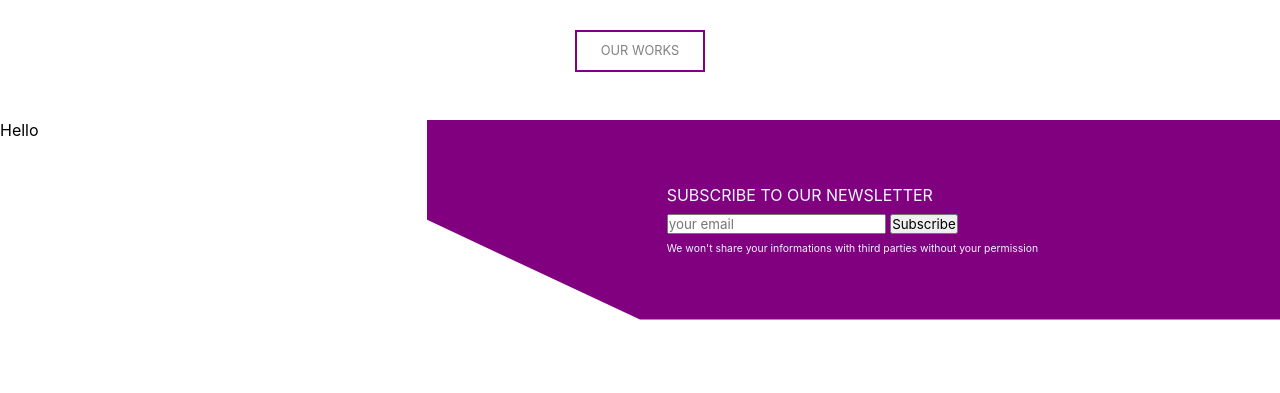
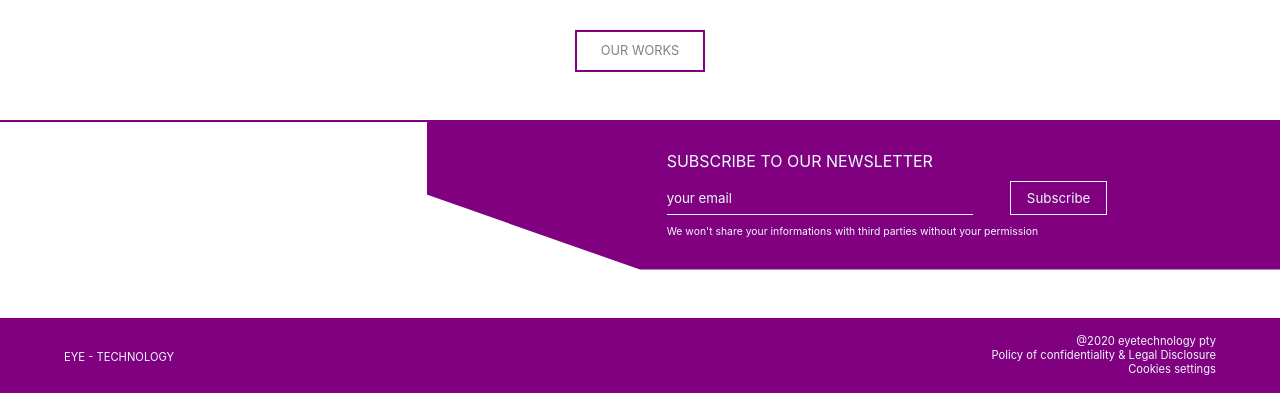
Before and after one commit to Gracekal91/startup_eyetech, a plain HTML site: page index.html in a window 1280 px wide. Shown: the part 2149-2542 px from the top of the page. Before the commit the page ends 2517 px from the top, so only its background shows below. Drawn offline with Linux system fonts and the light colour scheme.

Commit message:
Done -- expcept Featues section

```diff
--- a/css/main.css
+++ b/css/main.css
@@ -316,16 +316,77 @@ header .showcase .showcase-second .showcase-btn {
   text-align: left;
   padding-left: 15rem;
   width: 100%;
-  min-height: 200px;
+  min-height: 150px;
   background: purple;
   clip-path: polygon(0 0, 100% 0%, 100% 100%, 25% 100%, 0% 50%);
 }
 
 .newsletter .right-line h4 {
   font-weight: 400;
-  margin-bottom: 0.5rem;
+  margin-bottom: 0.6rem;
 }
 .newsletter .right-line small {
-  margin-top: 0.5rem;
+  margin-top: 0.6rem;
   font-size: 0.65rem;
 }
+
+.newsletter .right-line input {
+  border: none;
+  border-bottom: 1.5px solid aliceblue;
+  background: none;
+  width: 50%;
+  margin-right: 1rem;
+  padding-bottom: 0.5rem;
+  color: aliceblue;
+}
+
+::placeholder {
+  color: aliceblue;
+}
+
+.btn-form {
+  border: aliceblue 1px solid;
+  background: none;
+  padding: 0.5rem 1rem;
+  color: aliceblue;
+  margin-left: 1rem;
+  cursor: pointer;
+}
+
+.newsletter .left-line {
+  border-top: 2px purple solid;
+}
+
+/* Footer */
+
+footer {
+  width: 100%;
+  height: 75px;
+  background: purple;
+  color: aliceblue;
+}
+
+.footer {
+  display: grid;
+  grid-template-columns: 1fr 2fr;
+}
+
+.footer .footer-right {
+  text-align: right;
+  padding-right: 4rem;
+  padding-top: 1rem;
+}
+
+.footer .footer-left {
+  text-align: left;
+  margin-left: 4rem;
+  padding-top: 2rem;
+}
+
+.footer .footer-left p {
+  font-size: 0.7rem;
+}
+
+.footer .footer-right p {
+  font-size: 0.7rem;
+}
--- a/index.html
+++ b/index.html
@@ -161,7 +161,7 @@
     </section>
 
     <section class="newsletter">
-      <div class="left-line">Hello</div>
+      <div class="left-line"></div>
       <div class="right-line">
         <h4>SUBSCRIBE TO OUR NEWSLETTER</h4>
         <form action="">
@@ -174,6 +174,12 @@
         >
       </div>
     </section>
+
+    <footer class="footer">
+
+      <div class="footer-left"><p>EYE - TECHNOLOGY</p></div>
+      <div class="footer-right"><p>@2020 eyetechnology pty<br/>Policy of confidentiality & Legal Disclosure</br>Cookies settings</p></div>
+    </footer>
     <script src="./js/main.js"></script>
   </body>
 </html>
```
